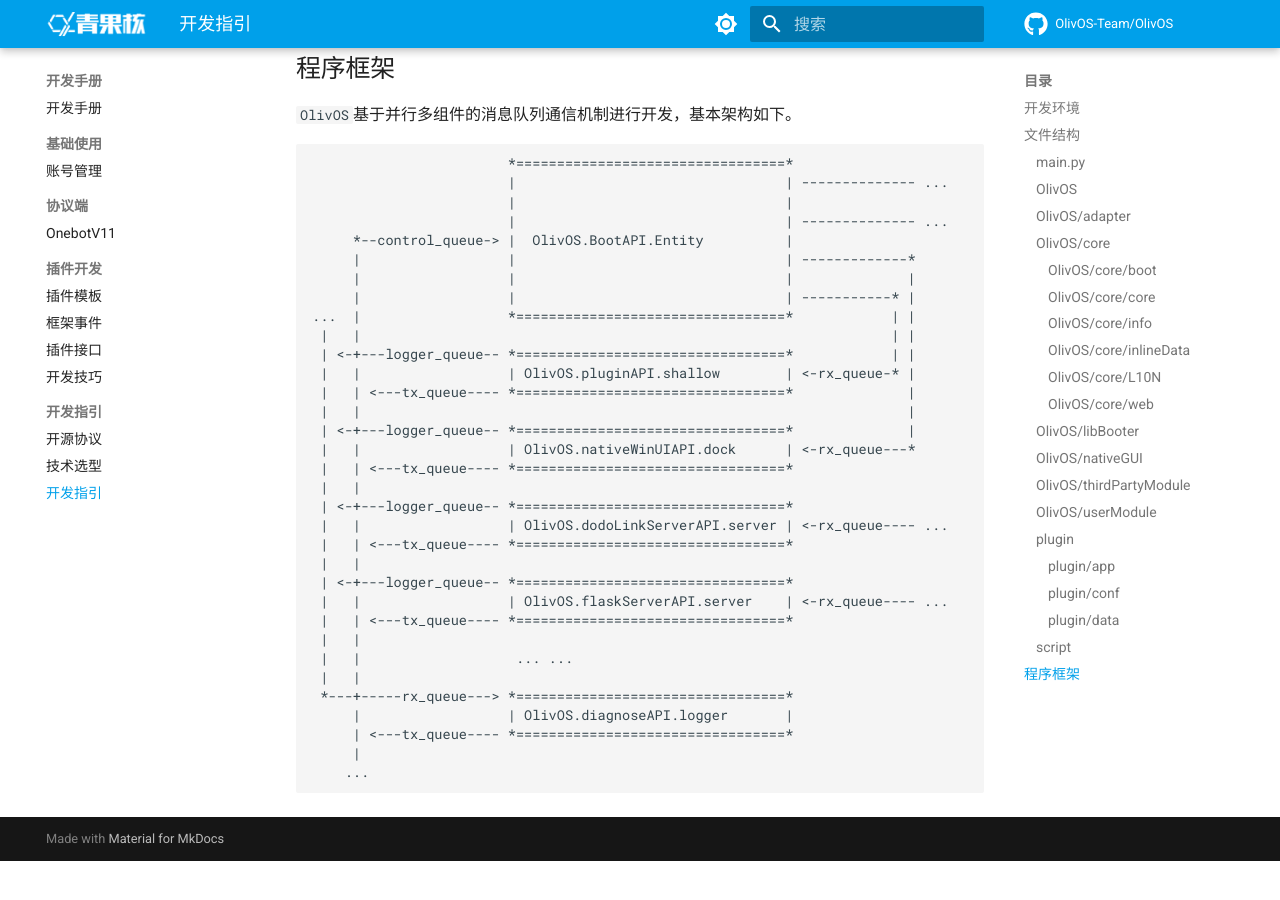
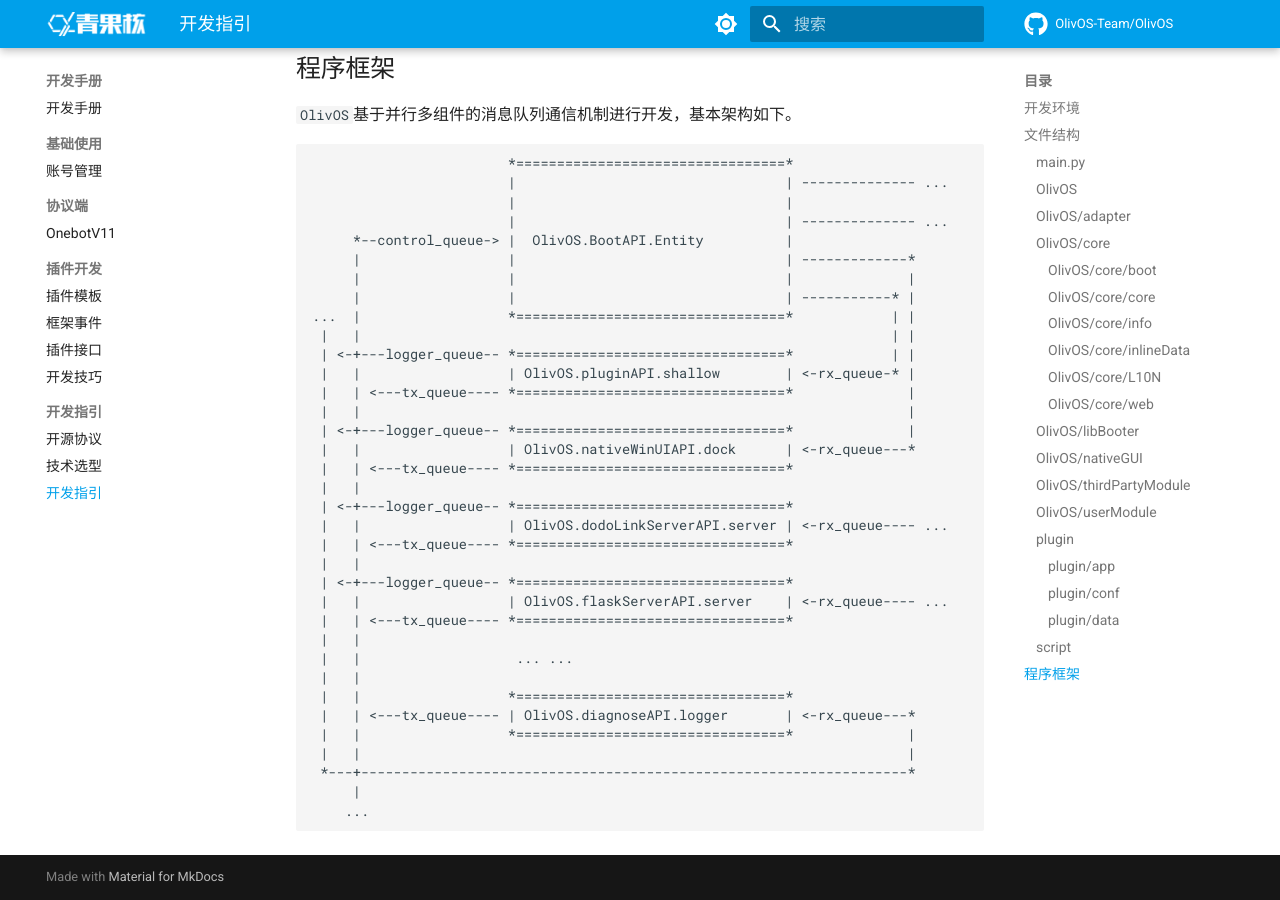
Before and after one commit to OlivOS-Team/OlivOSDoc, an MkDocs documentation site: the page built from docs/OlivOS_DevDoc_DevGuide.md, in a window 1280 px wide and 900 px high, scrolled down 4009 px. Built offline with MkDocs 1.6.1 and Material for MkDocs 9.7.7, drawn with Linux system fonts in a browser that asks for light colours; comment, search, counter and statistics services are not loaded; before the commit the page ends 4870 px from its top, so only the background shows below that.

```diff
--- a/docs/OlivOS_DevDoc_DevGuide.md
+++ b/docs/OlivOS_DevDoc_DevGuide.md
@@ -157,9 +157,11 @@
  |   |
  |   |                   ... ...
  |   |
- *---+-----rx_queue---> *=================================*
-     |                  | OlivOS.diagnoseAPI.logger       |
-     | <---tx_queue---- *=================================*
+ |   |                  *=================================*
+ |   | <---tx_queue---- | OlivOS.diagnoseAPI.logger       | <-rx_queue---*
+ |   |                  *=================================*              |
+ |   |                                                                   |
+ *---+-------------------------------------------------------------------*
      |
     ...
 
```
